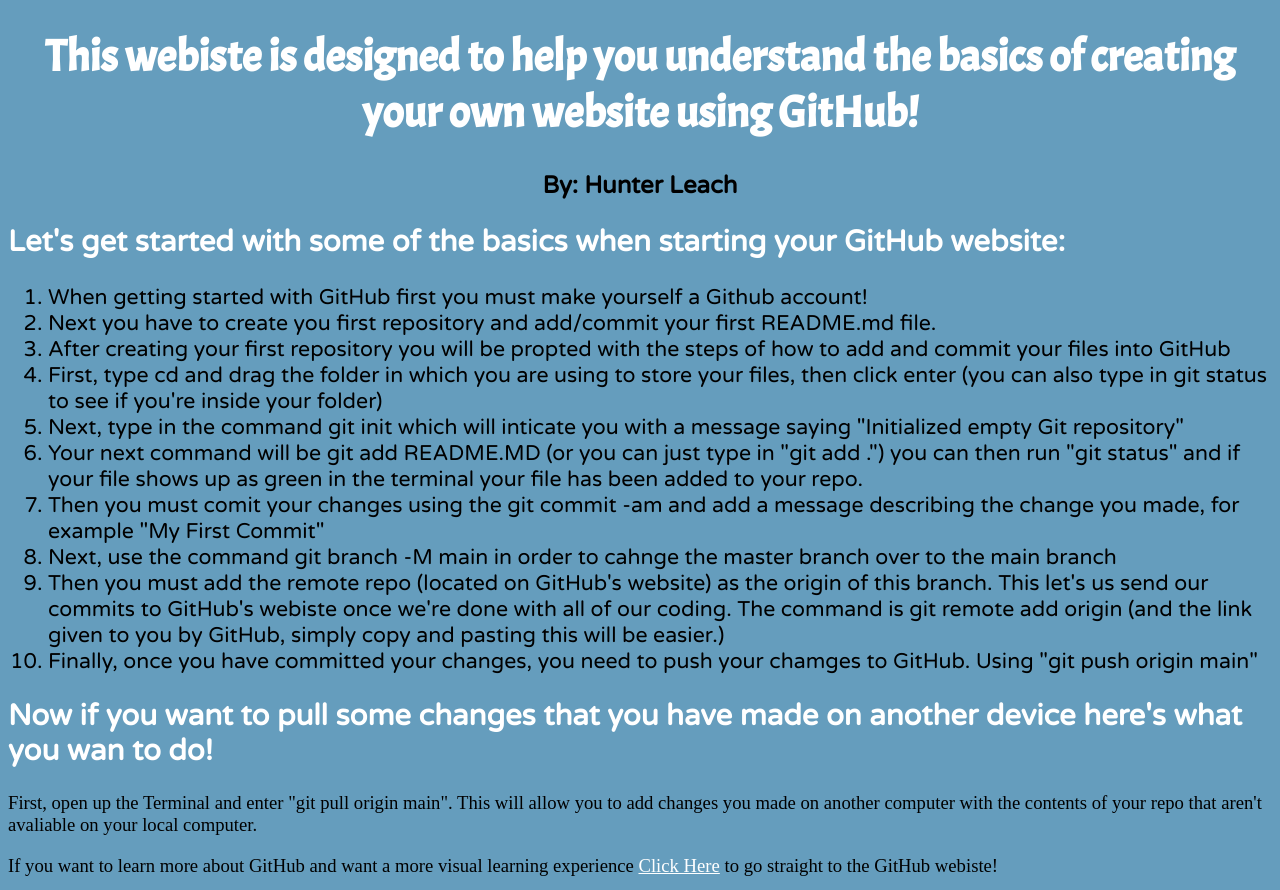
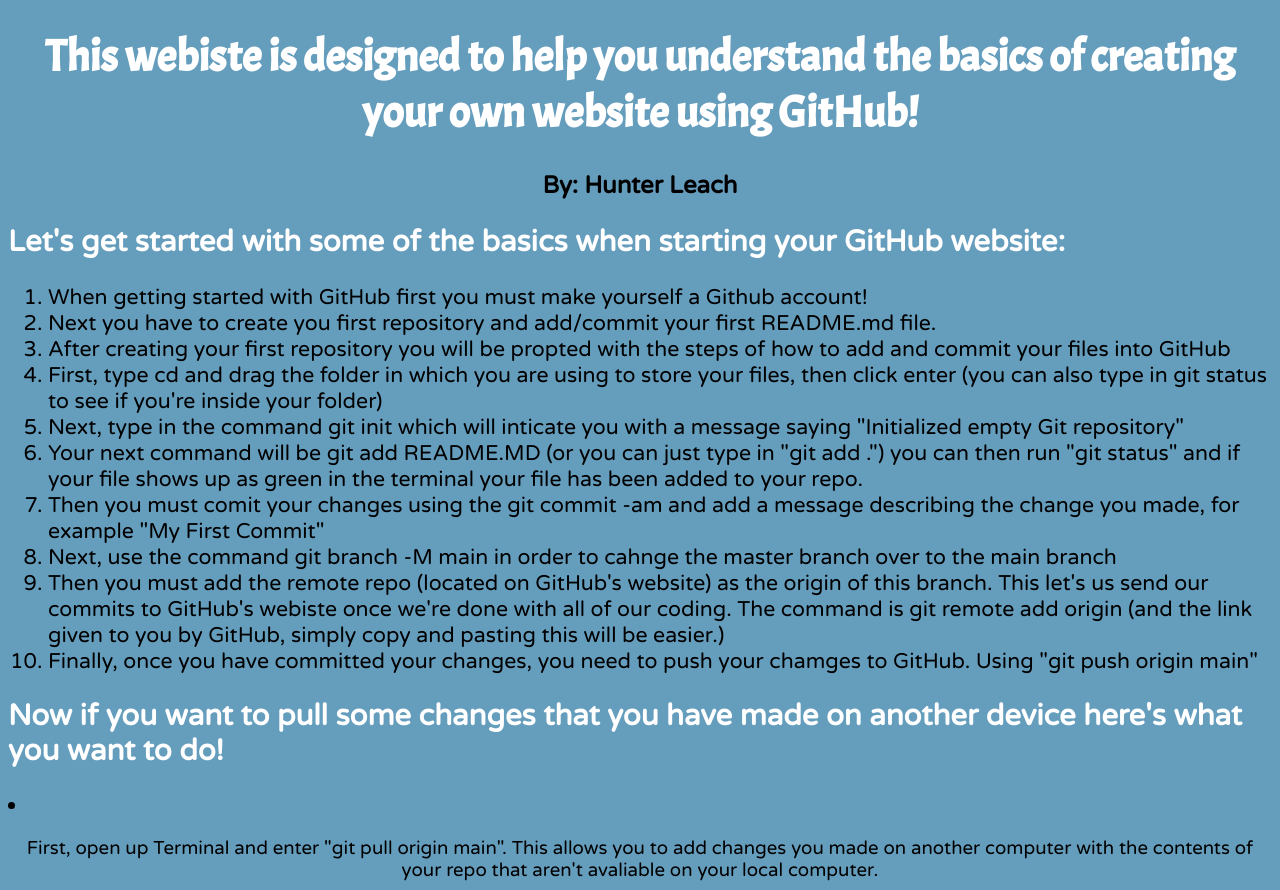
Before and after one commit to hunterleach13/netflifyproject, a plain HTML site: page index.html in a window 1280 px wide. Shown: the top 890 px of the page. Drawn offline with Linux system fonts and the light colour scheme.

Commit message:
added bullet point

```diff
--- a/index.html
+++ b/index.html
@@ -37,9 +37,11 @@
 	</li>
 </ol>
 	<h2>
-	Now if you want to pull some changes that you have made on another device here's what you wan to do!
+	Now if you want to pull some changes that you have made on another device here's what you want to do!
 	</h2>
-	<p>First, open up the Terminal and enter "git pull origin main". This will allow you to add changes you made on another computer with the contents of your repo that aren't avaliable on your local computer.
+	<li>
+	<p>First, open up Terminal and enter "git pull origin main". This allows you to add changes you made on another computer with the contents of your repo that aren't avaliable on your local computer.
+	</li>
 	</p>
 	<p>
 	If you want to learn more about GitHub and want a more visual learning experience <a href="https://docs.github.com/en/get-started">Click Here</a> to go straight to the GitHub webiste!
--- a/style.css
+++ b/style.css
@@ -26,6 +26,7 @@
 		}
 		p {
 			font-size: 14pt;
+			text-align: center;
 		}
 
 		ol {
```
Also changed, not shown: 1 other file.
